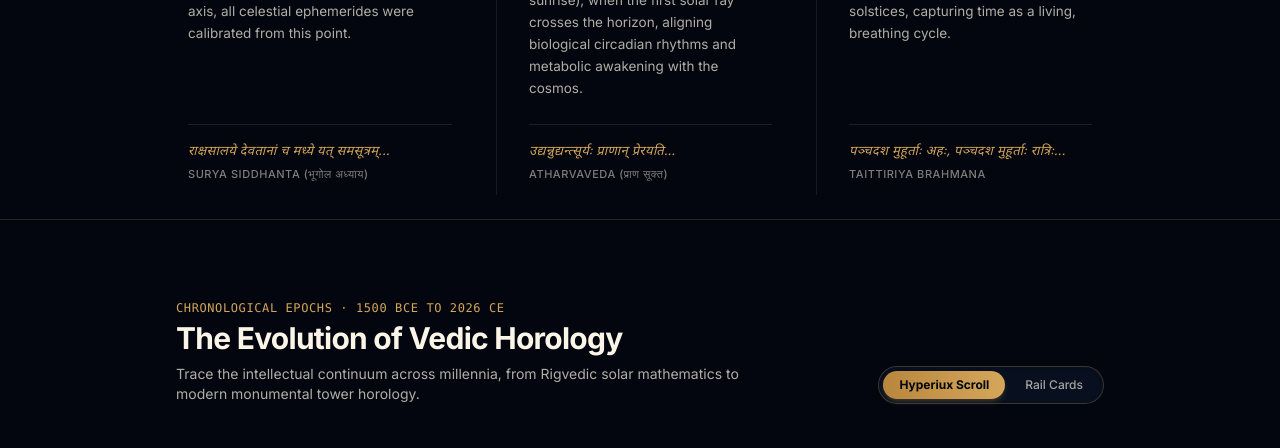
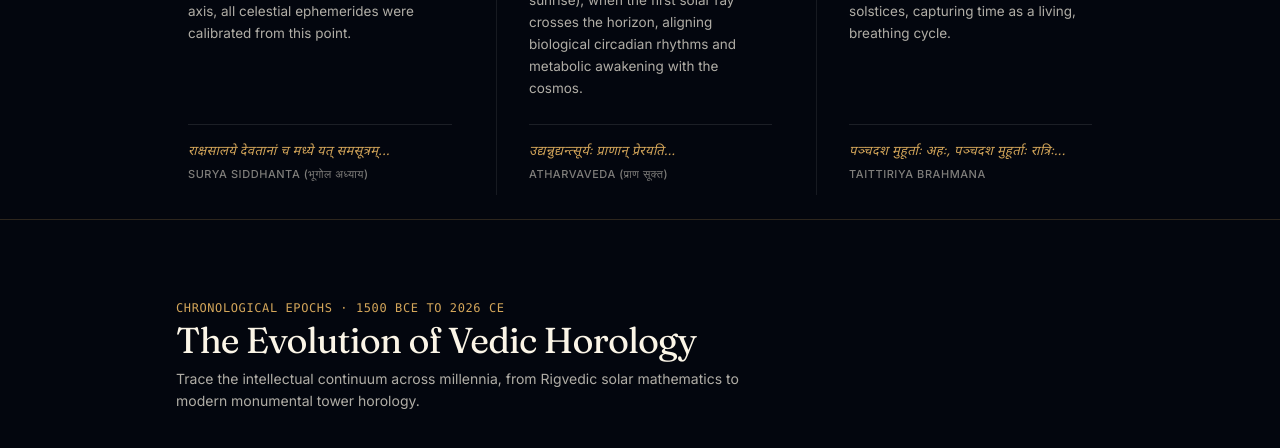
Before and after one commit to varunC28/vedic_clock_website, a Next.js app: page /heritage in a window 1280 px wide. Shown: the part 985-1433 px from the top of the page. Built offline with nearby package versions, Linux system fonts and the light colour scheme.

Commit message:
feat(heritage): remove rail cards and switcher tabs, standardizing on full Hyperiux timeline

```diff
--- a/src/components/views/HeritageView.tsx
+++ b/src/components/views/HeritageView.tsx
@@ -29,18 +29,6 @@ const Timeline = dynamic(() => import("@/components/ui/timeline"), {
     </div>
   ),
 });
-
-const HorizontalTimeline = dynamic(
-  () => import("@/components/molecules/HorizontalTimeline").then((m) => m.HorizontalTimeline),
-  {
-    ssr: false,
-    loading: () => (
-      <div className="w-full min-h-[300px] flex items-center justify-center p-8 bg-[#03060E] rounded-2xl border border-[#D4A65A]/20">
-        <div className="w-8 h-8 border-2 border-[#D4A65A] border-t-transparent rounded-full animate-spin" />
-      </div>
-    ),
-  }
-);
 
 if (typeof window !== "undefined") {
   gsap.registerPlugin(ScrollTrigger);
@@ -159,71 +147,7 @@ const ARC_PHASES: ArcPhase[] = [
   },
 ];
 
-// ── 3. Chronology Milestones ──
-interface Milestone {
-  year: string;
-  eraEn: string;
-  eraHi: string;
-  headlineEn: string;
-  headlineHi: string;
-  description: string;
-  impact: string;
-}
-
-const MILESTONES: Milestone[] = [
-  {
-    year: "1500+ BCE",
-    eraEn: "Vedic Antiquity",
-    eraHi: "वैदिक काल",
-    headlineEn: "The 360-Spoke Cosmic Wheel",
-    headlineHi: "अहोरात्र चक्र",
-    description:
-      "Rigvedic astronomical hymns formulate the solar cycle into 12 lunar months, 30 daily Muhurtas, and 27 Nakshatras tracing the Moon’s ecliptic path.",
-    impact: "First recorded formulation of horizon-anchored time units in human history.",
-  },
-  {
-    year: "500 BCE",
-    eraEn: "Siddhantic Foundation",
-    eraHi: "सूर्य सिद्धान्त",
-    headlineEn: "Ujjain Formally Defined as Prime Meridian",
-    headlineHi: "अवंतिका रेखांश",
-    description:
-      "The Surya Siddhanta mathematically defines the Rekha-Desha (zero longitude) traversing Avanti (Ujjain), calculating time down to Truti (29.6 microseconds).",
-    impact: "Established astronomical coordinate system linking planetary longitude to local gnomon shadows.",
-  },
-  {
-    year: "57 BCE",
-    eraEn: "Vikramaditya Era",
-    eraHi: "विक्रम संवत्",
-    headlineEn: "The Royal Calendar of King Vikramaditya",
-    headlineHi: "राजकीय पंचांग",
-    description:
-      "Emperor Vikramaditya of Ujjain inaugurates the Vikram Samvat era, uniting astronomical observation with civil administration, temple rituals, and national calendar standards.",
-    impact: "Pre-dates the Gregorian calendar by 57 years; remains India's premier astronomical dating era.",
-  },
-  {
-    year: "505 CE",
-    eraEn: "Classical Golden Age",
-    eraHi: "वराहमिहिर काल",
-    headlineEn: "Varahamihira Calibrates Clepsydras & Gnomons",
-    headlineHi: "घटी-यंत्र एवं शंकु",
-    description:
-      "In Ujjain, royal astronomer Varahamihira compiles the Pancha-Siddhantika, standardizing the copper bowl water clock (Ghati-Yantra) for micro-accurate 24-minute intervals.",
-    impact: "Mechanical horology calibrated precisely to solar altitude angles.",
-  },
-  {
-    year: "2024–2026",
-    eraEn: "Modern Rebirth",
-    eraHi: "नव पुनर्जागरण",
-    headlineEn: "The Vikramaditya Vedic Clock in Ujjain",
-    headlineHi: "आधुनिक वेदिक घड़ी",
-    description:
-      "Ancient Sanskrit astronomical mathematics synthesized with high-precision micro-stepper horology and satellite astronomical ephemerides in a monumental tower clock.",
-    impact: "Returning astronomical authenticity and living Vedic time to the civil world.",
-  },
-];
-
-// ── 4. Canonical Quotes Carousel Data ──
+// ── 3. Canonical Quotes Carousel Data ──
 interface CanonQuote {
   id: string;
   canon: string;
@@ -258,7 +182,6 @@ const CANON_QUOTES: CanonQuote[] = [
 export function HeritageView() {
   const { isParchment } = useTheme();
   const [activePhase, setActivePhase] = useState<ArcPhase>(ARC_PHASES[0]);
-  const [timelineVariant, setTimelineVariant] = useState<"hyperiux" | "rail">("hyperiux");
   const [activeQuoteIndex, setActiveQuoteIndex] = useState(0);
   const [isQuoteHovered, setIsQuoteHovered] = useState(false);
 
@@ -497,52 +420,19 @@ export function HeritageView() {
           SECTION 3: CHRONOLOGY TIMELINE (ALWAYS DARK FOR ALTERNATION)
          ═══════════════════════════════════════════════════════ */}
       <section className="w-full bg-[#03060E] text-ivory transition-colors duration-500 pt-16 sm:pt-20 pb-8 overflow-hidden border-y border-[#D4A65A]/20">
-        <div className="max-w-5xl mx-auto px-5 sm:px-8 lg:px-12 mb-8 sm:mb-12 flex flex-col gap-6 text-left">
-          <div className="flex flex-col sm:flex-row sm:items-end justify-between gap-4">
-            <div className="flex flex-col gap-1">
+        <div className="max-w-5xl mx-auto px-5 sm:px-8 lg:px-12 mb-8 sm:mb-12 flex flex-col gap-1 text-left">
           <span className="font-mono text-xs uppercase tracking-wider text-[#D4A65A]">
             Chronological Epochs · 1500 BCE to 2026 CE
           </span>
-              <h2 className="font-sans text-2xl sm:text-3xl font-bold tracking-tight text-[#FBF5E7]">
+          <h2 className="font-serif text-2xl sm:text-3xl lg:text-4xl font-normal tracking-tight text-[#FBF5E7]">
             The Evolution of Vedic Horology
           </h2>
-              <p className="font-sans text-sm max-w-xl mt-1 text-ivory/70">
+          <p className="font-sans text-xs sm:text-sm max-w-xl mt-1 text-ivory/70 leading-relaxed">
             Trace the intellectual continuum across millennia, from Rigvedic solar mathematics to modern monumental tower horology.
           </p>
         </div>
 
-            {/* Layout Comparison Switcher */}
-            <div className="w-full sm:w-auto grid grid-cols-2 sm:inline-flex items-center gap-1 p-1 rounded-full border bg-[#091122]/90 border-[#D4A65A]/25 shadow-inner shrink-0">
-              <button
-                type="button"
-                onClick={() => setTimelineVariant("hyperiux")}
-                className={cn(
-                  "px-4 py-2 sm:py-1.5 rounded-full text-xs font-sans transition-all duration-300 cursor-pointer flex items-center justify-center text-center",
-                  timelineVariant === "hyperiux"
-                    ? "bg-gradient-to-r from-[#B8873D] to-[#D4A65A] text-[#03060E] shadow-md shadow-[#D4A65A]/20 font-bold"
-                    : "text-ivory/65 hover:text-ivory hover:bg-white/5 font-medium"
-                )}
-              >
-                Hyperiux Scroll
-              </button>
-              <button
-                type="button"
-                onClick={() => setTimelineVariant("rail")}
-                className={cn(
-                  "px-4 py-2 sm:py-1.5 rounded-full text-xs font-sans transition-all duration-300 cursor-pointer flex items-center justify-center text-center",
-                  timelineVariant === "rail"
-                    ? "bg-gradient-to-r from-[#B8873D] to-[#D4A65A] text-[#03060E] shadow-md shadow-[#D4A65A]/20 font-bold"
-                    : "text-ivory/65 hover:text-ivory hover:bg-white/5 font-medium"
-                )}
-              >
-                Rail Cards
-              </button>
-            </div>
-          </div>
-        </div>
-
         {/* ── Full Width Timeline Stream (Unconstrained by max-w-5xl) ── */}
-        {timelineVariant === "hyperiux" ? (
         <div className="w-full max-w-full overflow-hidden relative">
           <Timeline
             title="Vedic Chronology"
@@ -555,14 +445,6 @@ export function HeritageView() {
             imageAlt="Ancient Temple Beneath the Celestial Wheel - Avanti Meridian"
           />
         </div>
-        ) : (
-          <div className="max-w-5xl mx-auto px-5 sm:px-8 lg:px-12 my-8">
-            <HorizontalTimeline
-              milestones={MILESTONES}
-              variant="dark"
-            />
-          </div>
-        )}
       </section>
 
       {/* ── Bottom Editorial Container (LIGHT in light mode / DARK in dark mode) ── */}
```
Lines whose indentation alone changed are shown as unchanged.
